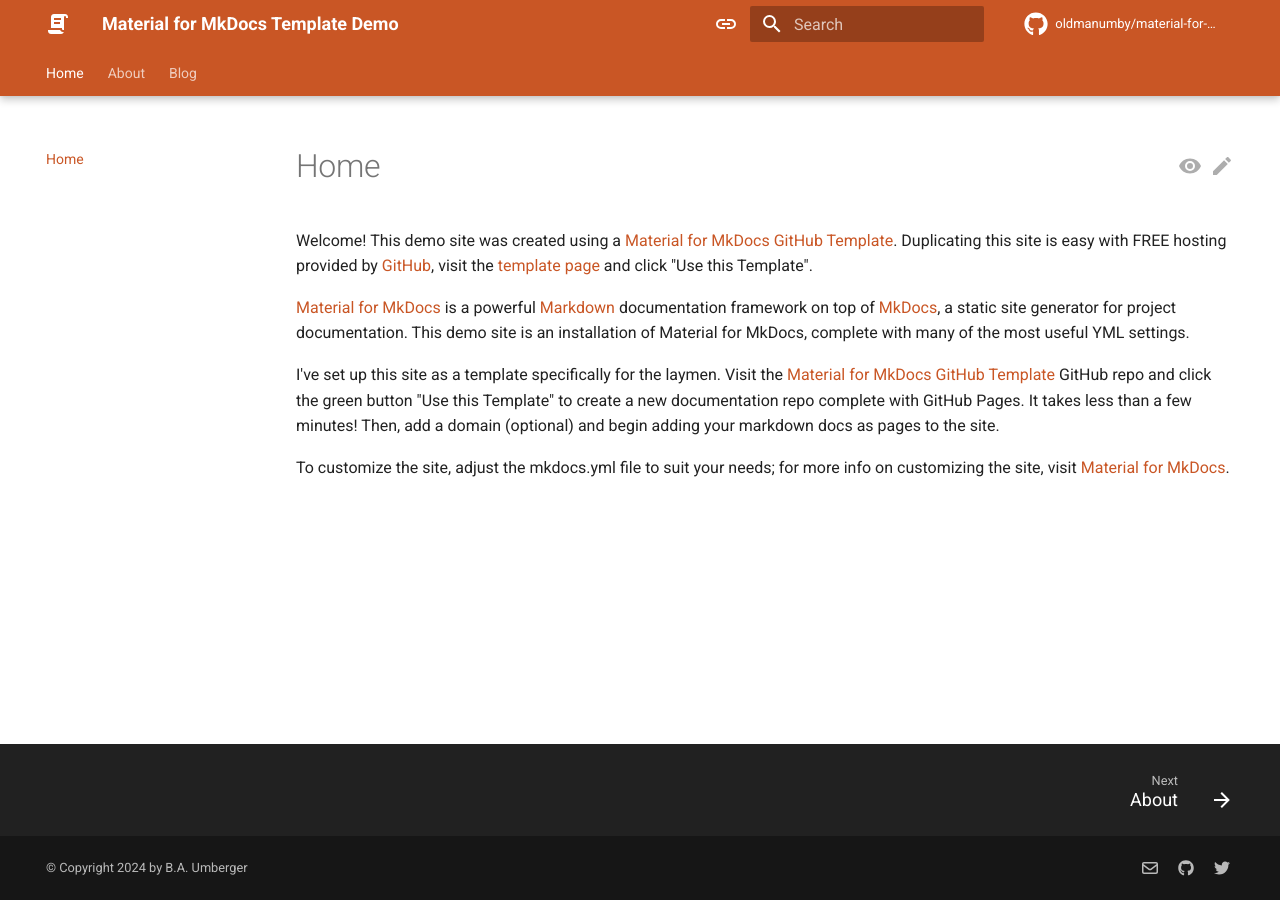
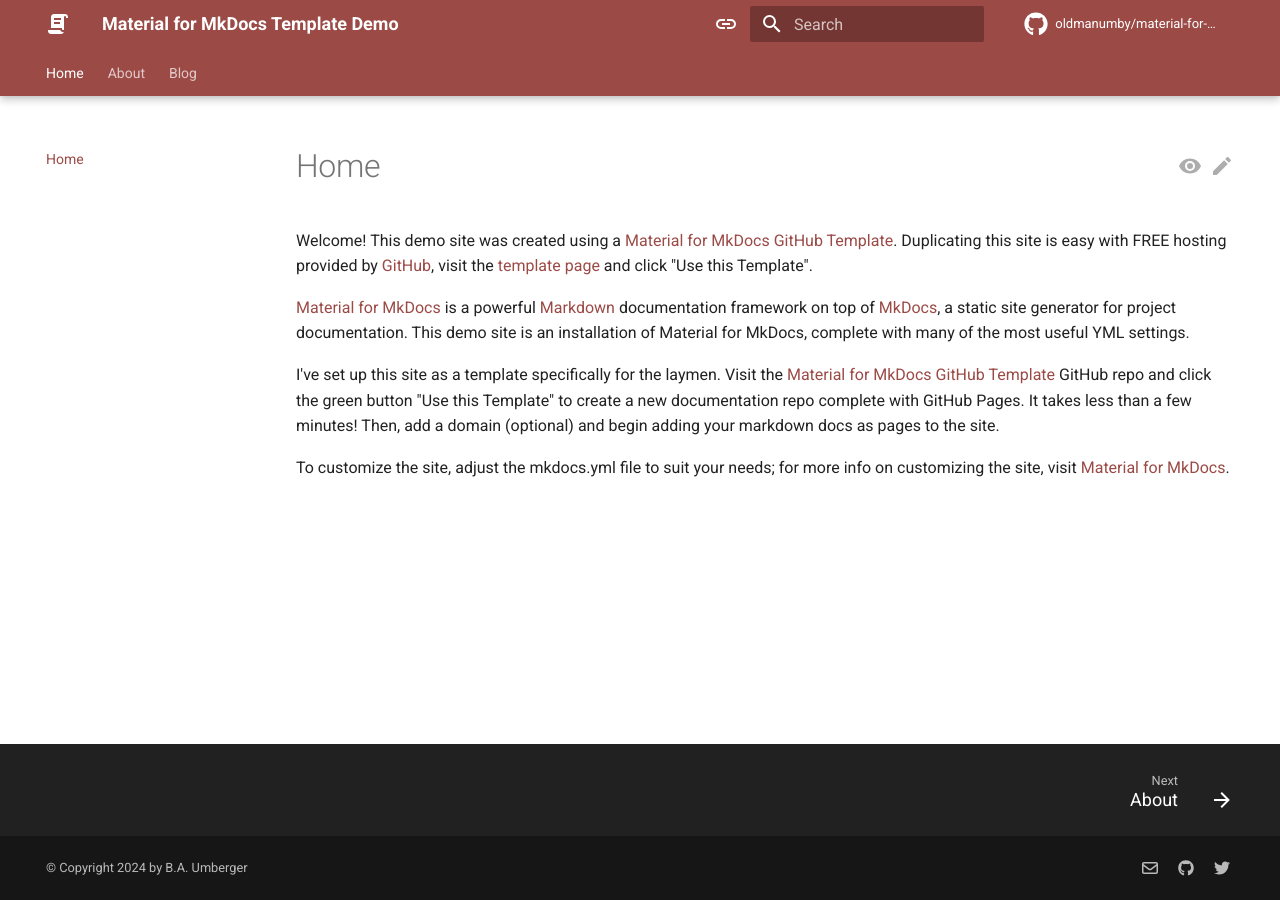
Before and after one commit to OldManUmby/material-for-mkdocs-template, an MkDocs documentation site: the page built from docs/index.md, in a window 1280 px wide. Built offline with MkDocs 1.6.1 and Material for MkDocs 9.7.7, drawn with Linux system fonts in a browser that asks for light colours; comment, search, counter and statistics services are not loaded.

Commit message:
Updated YML

```diff
--- a/docs/stylesheets/extra.css
+++ b/docs/stylesheets/extra.css
@@ -1,10 +1,10 @@
 :root {
-    --md-primary-fg-color: #C95625;
-    --md-primary-fg-color--light: #C95625;
-    --md-primary-fg-color--dark: #C95625;
-    --md-accent-fg-color: #9B4A46;
-    --md-accent-fg-color--light: #9B4A46;
-    --md-accent-fg-color--dark: #9B4A46;
+    --md-primary-fg-color: #9B4A46;
+    --md-primary-fg-color--light: #9B4A46;
+    --md-primary-fg-color--dark: #9B4A46;
+    --md-accent-fg-color: #3A7E84;
+    --md-accent-fg-color--light: #3A7E84;
+    --md-accent-fg-color--dark: #3A7E84;
 }
 
 [data-md-color-scheme="slate"] {
```
